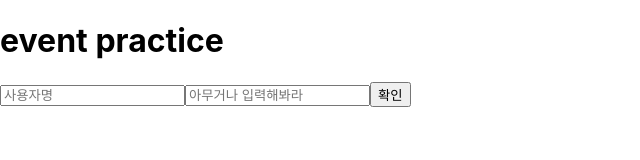
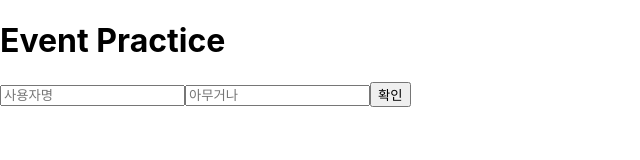
Before and after one commit to alanhakhyeonsong/React-Playground, a React (Create React App) app in the folder playground/: page / in a window 1280 px wide. Shown: the top 160 px of the page, without its empty margins (0-640 px from the left). Built offline with nearby package versions, Linux system fonts and the light colour scheme.

Commit message:
Event Functional Component 1

```diff
--- a/playground/src/App.js
+++ b/playground/src/App.js
@@ -1,5 +1,5 @@
 import './App.css';
-import EventPractice from './eventprac/EventPractice'
+import EventPractice from './eventprac/EventPracticeFunc'
 
 function App() {
   return <EventPractice />
--- /dev/null
+++ b/playground/src/eventprac/EventPracticeFunc.js
@@ -0,0 +1,44 @@
+import React, { useState } from 'react';
+
+const EventPractice = () => {
+  const [username, setUsername] = useState('');
+  const [message, setMessage] = useState('');
+
+  const onChangeUsername = e => setUsername(e.target.value);
+  const onChangeMessage = e => setMessage(e.target.value);
+  const onClick = () => {
+    alert(username + ': ' + message);
+    setUsername('');
+    setMessage('');
+  };
+
+  const onKeyPress = e => {
+    if (e.key === 'Enter') {
+      onClick();
+    }
+  };
+
+  return (
+    <div>
+      <h1>Event Practice</h1>
+      <input type="text"
+        name="username"
+        placeholder="사용자명"
+        value={username}
+        onChange={onChangeUsername}
+      >
+      </input>
+      <input type="text"
+        name="message"
+        placeholder="아무거나"
+        value={message}
+        onChange={onChangeMessage}
+        onKeyPress={onKeyPress}
+      >
+      </input>
+      <button onClick={onClick}>확인</button>
+    </div>
+  );
+};
+
+export default EventPractice;
```
